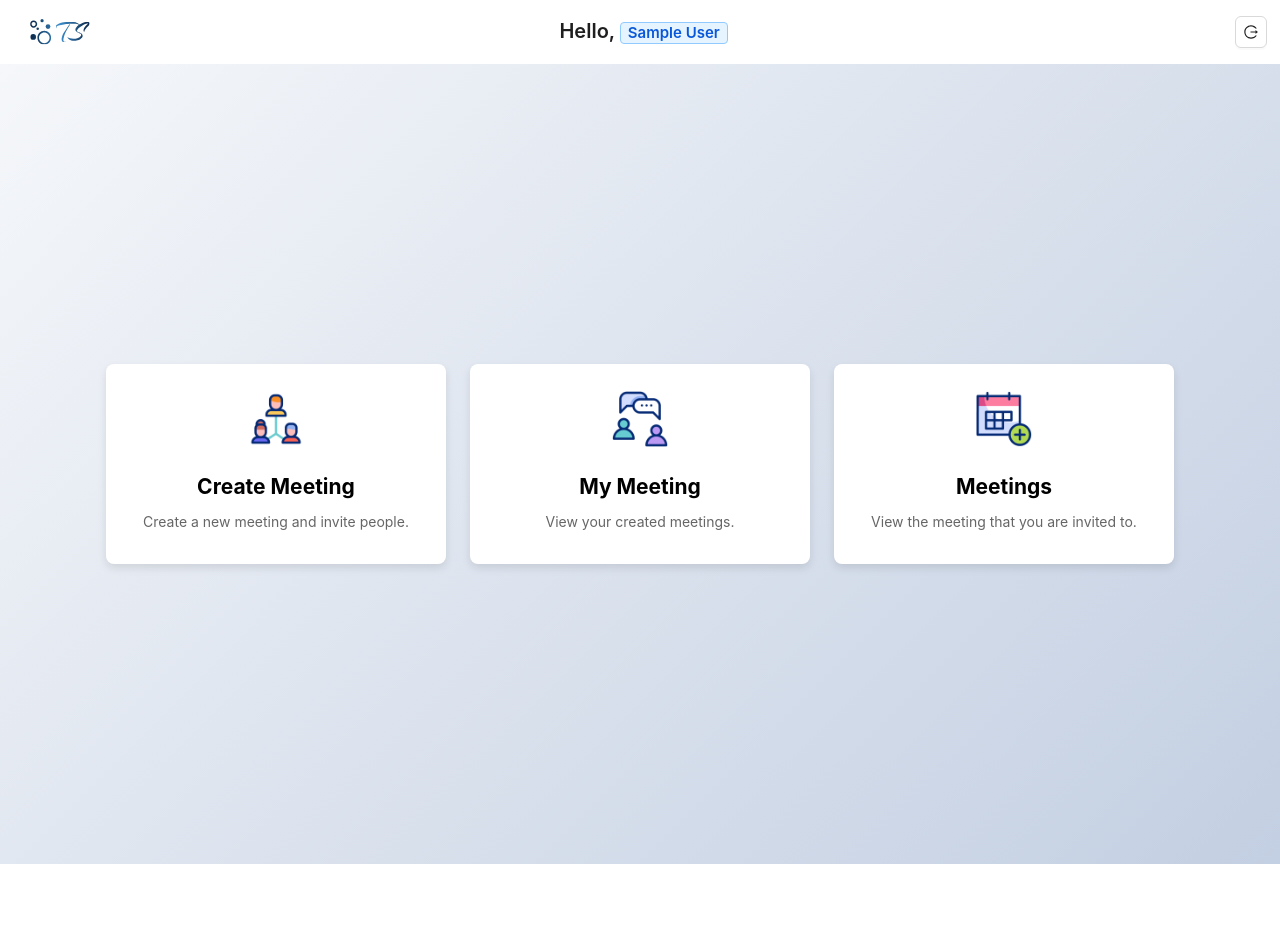
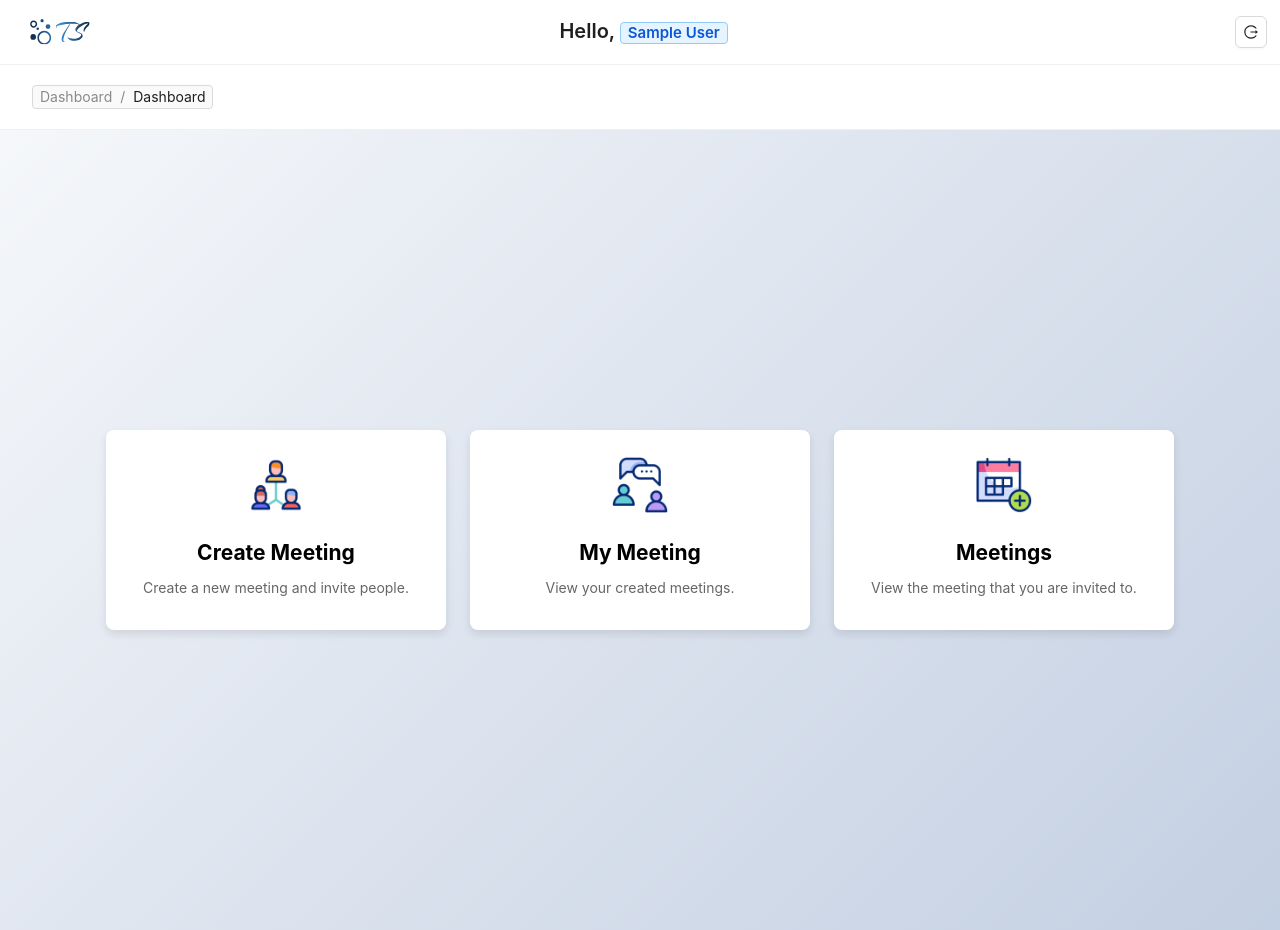
Before and after one commit to NyanLinHtoo/TalkSpace, a React (Vite) app: page / in a window 1280 px wide. Before the commit the page ends 864 px from the top, so only its background shows below. Built offline with nearby package versions, Linux system fonts and the light colour scheme; no server answers; sample sign-in values are in the browser's storage.

Commit message:
⚡️ add breadCrumbs in header component (done)

```diff
--- a/src/App.css
+++ b/src/App.css
@@ -33,3 +33,7 @@
 .dashboard-card p {
   color: #666;
 }
+
+.ant-divider {
+  margin: 0;
+}
--- a/src/components/BreadCrumbs.tsx
+++ b/src/components/BreadCrumbs.tsx
@@ -1,5 +1,20 @@
-const BreadCrums = () => {
-  return <div>BreadCrums</div>;
+import { Breadcrumb, Flex, Tag } from "antd";
+
+interface breadCrumbsItems {
+  title: string;
+}
+interface BreadCrumbsProps {
+  breadCrumbs: breadCrumbsItems[];
+}
+
+const BreadCrumbs = ({ breadCrumbs }: BreadCrumbsProps) => {
+  return (
+    <Flex align="center" style={{ height: "8vh", marginLeft: "2.5%" }}>
+      <Tag>
+        <Breadcrumb items={breadCrumbs} />
+      </Tag>
+    </Flex>
+  );
 };
 
-export default BreadCrums;
+export default BreadCrumbs;
--- a/src/components/Header.tsx
+++ b/src/components/Header.tsx
@@ -1,9 +1,11 @@
-import { Button, Flex, Image, Tag, Typography } from "antd";
+import { Button, Divider, Flex, Image, Tag, Typography } from "antd";
 import TSlogo from "../assets/TS-short-logo.svg";
 import { useAppSelector } from "../app/hook";
 import { Link } from "react-router-dom";
 import { LogoutOutlined } from "@ant-design/icons";
 import useAuth from "../hooks/useAuth";
+import BreadCrumbs from "./BreadCrumbs";
+import { useState } from "react";
 
 const Header = () => {
   const { Text } = Typography;
@@ -11,7 +13,17 @@ const Header = () => {
 
   const username = useAppSelector((state) => state.auth.userInfo?.name);
 
+  const [breadCrumbs, setBreadCrumbs] = useState([
+    {
+      title: "Dashboard",
+    },
+    {
+      title: "Dashboard",
+    },
+  ]);
+
   return (
+    <>
       <Flex
         gap="middle"
         align="center"
@@ -47,6 +59,10 @@ const Header = () => {
           onClick={logout}
         />
       </Flex>
+      <Divider />
+      <BreadCrumbs breadCrumbs={breadCrumbs} />
+      <Divider />
+    </>
   );
 };
 
```
Lines whose indentation alone changed are shown as unchanged.
